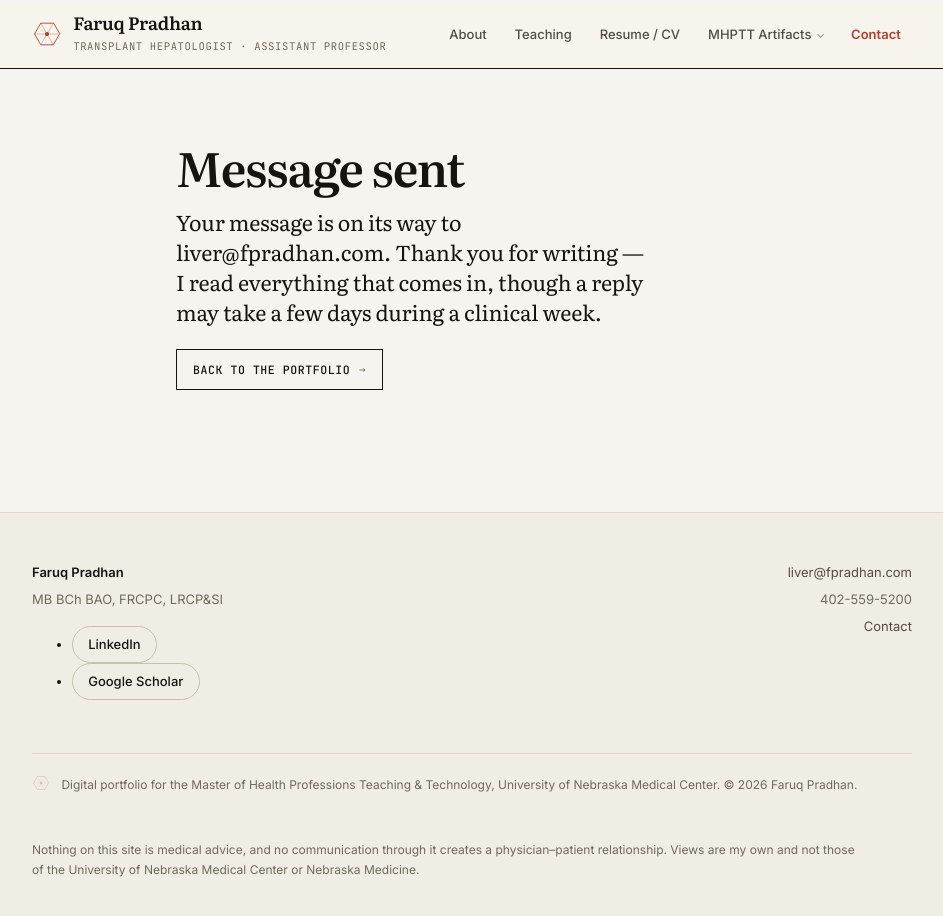
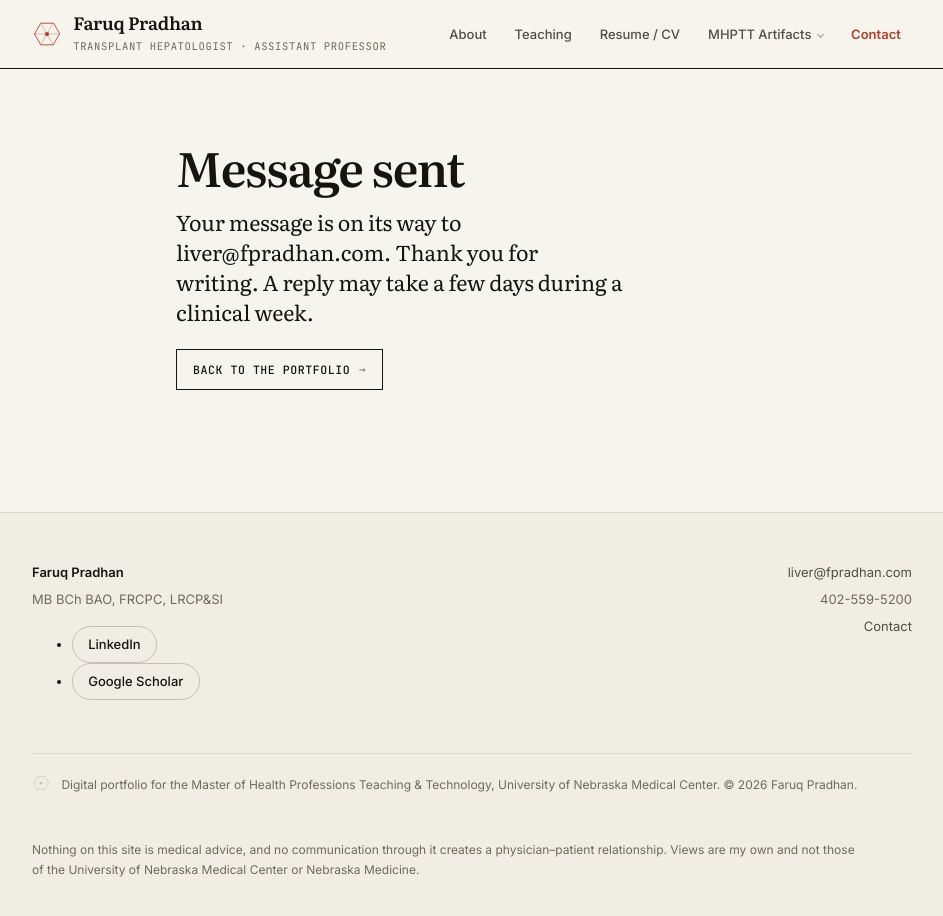
Before and after one commit to fpradhan/fpradhan.github.io, a Jekyll site: the page built from contact-thanks.md, in a window 1280 px wide and 933 px high. Shown: the top 916 px of the window, without its empty margins (168-1111 px from the left). Built offline with Jekyll 4.4.1, drawn with Linux system fonts in a browser that asks for light colours.

Commit message:
Drop the "I read everything" line from the contact pages
Removed from the form note and from the confirmation page, which both carried
it. Each now states where the message goes and that a reply may take a few days
during a clinical week.

Also clears the two remaining em dashes on these pages.

Co-Authored-By: Claude Opus 5 <noreply@anthropic.com>
Claude-Session: https://claude.ai/code/session_01SajNJDGDkt5q5fCgsPRcNk

```diff
--- a/contact-thanks.md
+++ b/contact-thanks.md
@@ -6,9 +6,8 @@ sitemap: false
 noindex: true
 ---
 
-Your message is on its way to {{ site.email }}. Thank you for
-writing — I read everything that comes in, though a reply may take a few days during a
-clinical week.
+Your message is on its way to {{ site.email }}. Thank you for writing. A reply may take a few
+days during a clinical week.
 {: .lede}
 
 [Back to the portfolio](/){: .dl .go}
```
Also changed, not shown: contact.md (+3 -3 lines).
